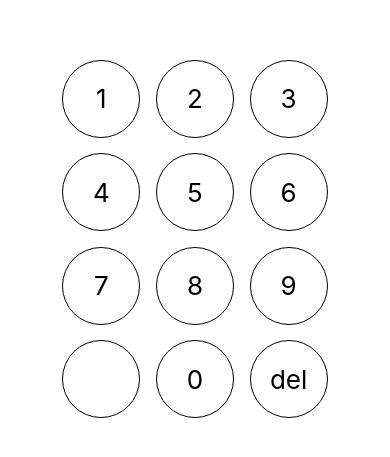
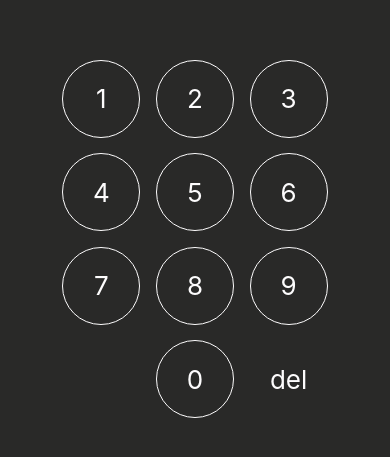
Before and after one commit to samuel-akinboro/dialpad-moti, a React Native app: screen / in a window 390 px wide. Shown: the part 183-640 px from the top of the page. Built offline with nearby package versions, Linux system fonts and the light colour scheme.

Commit message:
completed key set

```diff
--- a/App.js
+++ b/App.js
@@ -1,4 +1,4 @@
-import { View, Text, SafeAreaView, TouchableOpacity, FlatList, Dimensions } from 'react-native'
+import { View, Text, SafeAreaView, TouchableOpacity, FlatList, Dimensions, StatusBar } from 'react-native'
 import React from 'react'
 
 const {width} = Dimensions.get('window');
@@ -7,6 +7,7 @@ const dialpad = [1, 2, 3, 4, 5, 6, 7, 8, 9, '', 0, 'del'];
 const keySize = width * .2;
 const keyTextSize = keySize / 3
 const keyGap = keySize * .2
+const keyColor = '#FDFCFD'
 
 function DialPad() {
   return (
@@ -24,13 +25,15 @@ function DialPad() {
             width: keySize,
             height: keySize,
             borderRadius: keySize,
-            borderWidth: 1,
+            borderWidth: typeof item === 'number' ? 1 : 0,
             justifyContent: 'center',
-            alignItems: 'center'
+            alignItems: 'center',
+            borderColor: keyColor
           }}
         >
           <Text style={{
-            fontSize: keyTextSize
+            fontSize: keyTextSize,
+            color: keyColor
           }}>{item}</Text>
         </TouchableOpacity>
       )}
@@ -44,9 +47,11 @@ const App = () => {
       style={{
         flex: 1,
         alignItems: 'center',
-        justifyContent: 'center'
+        justifyContent: 'center',
+        backgroundColor: '#292928'
       }}
     >
+      <StatusBar barStyle={'light-content'} />
       <DialPad />
     </SafeAreaView>
   )
```
